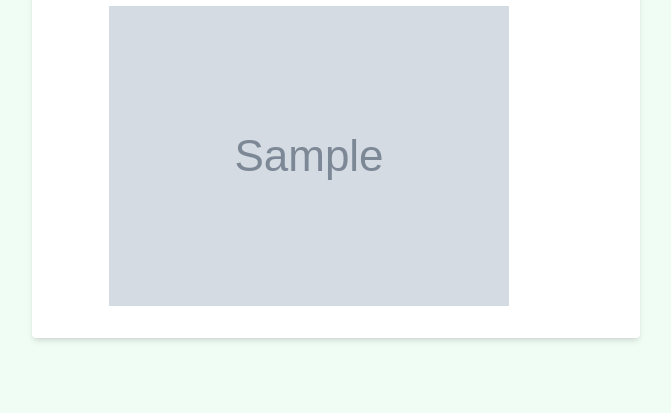
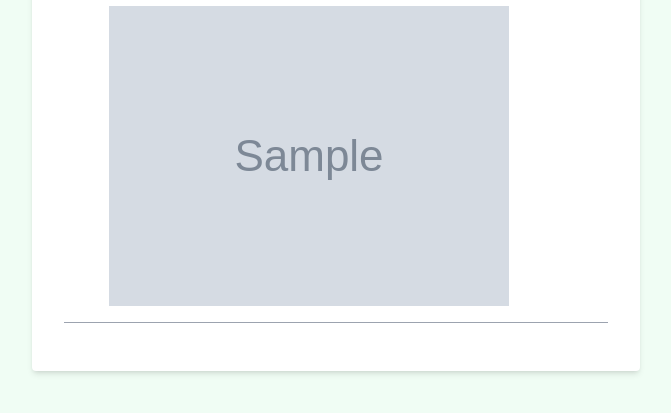
Before and after one commit to codinSamueldev/my, a Django app: page / in a window 1280 px wide. Shown: the part 330-743 px from the top of the page, without its empty margins (304-975 px from the left). Run offline with Django 5.2, Linux system fonts and the light colour scheme; tables that the repository leaves empty hold one stand-in row (values such as "Sample post"); grey boxes marked "Sample" are stand-in pictures; some libraries are stand-ins or nearby versions.

Commit message:
add divider on posts

```diff
--- a/templates/partials/posts.html
+++ b/templates/partials/posts.html
@@ -18,6 +18,11 @@
                 </figure>
             {% endif %}
 
+            <span class="flex items-center my-4 mx-auto">
+                <span class="h-px flex-1 bg-gray-400"></span>
+                <span class="h-px flex-1 bg-gray-400"></span>
+            </span>
+
         </section>
     {% endfor %}
 </section>
```
